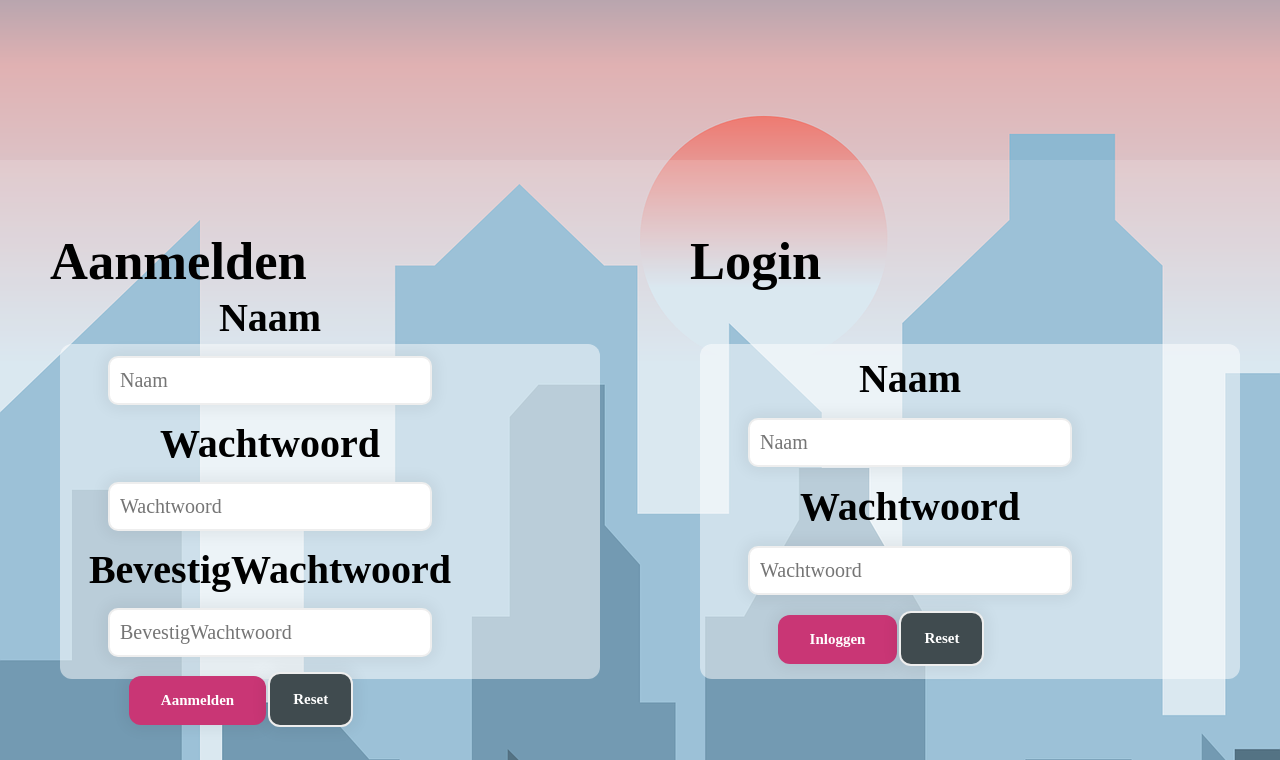
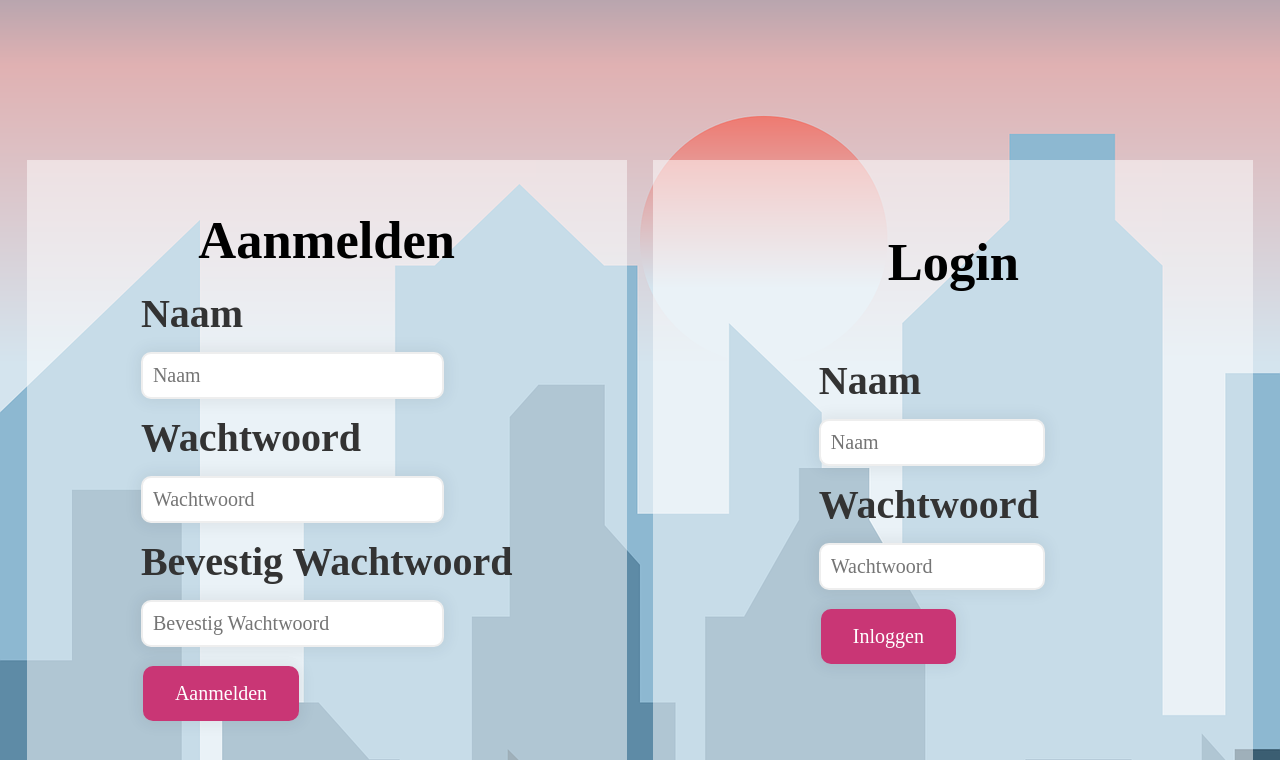
Before and after one commit to rojearo/Rotterdam_Klachten, a PHP site: page / in a window 1280 px wide. Shown: the part 150-910 px from the top of the page. Run offline with PHP 8.4, Linux system fonts and the light colour scheme.

Commit message:
css
heb de css aangepast

```diff
--- a/index.php
+++ b/index.php
@@ -8,80 +8,41 @@
     <link rel="stylesheet" href="stylesheet.css">
 <body>
 
-<?php include"header.php"; ?>
+<?php include "header.php"; ?>
 
 <main>
 
     <div class="container">
-
         <div class="Aanmelden">
-
             <h2>Aanmelden</h2>
-
             <div class="Aanmelden_form">
-
-
-                <form action="register.php"
-                      method="post">
-
-                <form method="POST" action="#">
-
-
+                <form action="register.php" method="post">
                     <label for="Naam">Naam</label>
-
                     <input type="text" placeholder="Naam">
-
                     <label for="Wachtwoord">Wachtwoord</label>
-
                     <input type="password" placeholder="Wachtwoord">
-
-                    <label for="BevestigWachtwoord">BevestigWachtwoord</label>
-
-                    <input type="password" placeholder="BevestigWachtwoord">
-
+                    <label for="BevestigWachtwoord">Bevestig Wachtwoord</label>
+                    <input type="password" placeholder="Bevestig Wachtwoord">
                     <div class="Button">
-
-                        <input type="submit" value="Aanmelden" style="border-radius: 12px;
-background: #C93675;">
-
-                        <input type="button" value="Reset" style="border-radius: 12px;
-background: #404B4F;">
-
+                        <input type="submit" value="Aanmelden">
                     </div>
                 </form>
-
             </div>
-
         </div>
-
         <div class="Login">
             <h2>Login</h2>
             <div class="Aanmelden_form">
-
                 <form>
-
                     <label for="Naam">Naam</label>
-
                     <input type="text" placeholder="Naam">
-
                     <label for="password">Wachtwoord</label>
-
                     <input type="password" placeholder="Wachtwoord">
-
                     <div class="Button">
-
-                        <input type="submit" value="Inloggen" style="border-radius: 12px;
-background: #C93675;">
-
-                        <input type="button" value="Reset" style="border-radius: 12px;
-background: #404B4F;">
-
+                        <input type="submit" value="Inloggen">
                     </div>
                 </form>
-
             </div>
         </div>
-
     </div>
 
 </main>
--- a/stylesheet.css
+++ b/stylesheet.css
@@ -8,10 +8,10 @@ body {
     background-repeat: repeat;
 }
 
-
+/* Header Styles */
 header {
     width: 100%;
-    background: rgba(255, 255, 255, 0.13); /* Fallback color */
+    background: rgba(255, 255, 255, 0.13);
     margin-bottom: 20vh;
 }
 
@@ -36,13 +36,8 @@ header {
         opacity: 0;
     }
 }
-@keyframes fadeIn {
-    to {
-        opacity: 1;
-    }
-}
 
-
+/* Navbar Styles */
 .navbar, img {
     display: flex;
     flex-direction: row;
@@ -79,8 +74,8 @@ li, a {
     color: #000000;
 }
 
-
-.container {
+/* Container Styles */
+.container, .Homepage-container {
     display: flex;
     flex-direction: row;
     justify-content: space-evenly;
@@ -88,106 +83,107 @@ li, a {
     height: 50vh;
 }
 
-.Aanmelden, .Login {
+/* Form Styles */
+.form-container, .Aanmelden, .Login, .klachten, .complimenten {
+    display: flex;
+    justify-content: center;
+    align-items: center;
     padding: 50px;
-    width: 600px;
-    height: 500px;
-    background: rgba(255, 255, 255, 0.13); /* Fallback color */
-    display: flex;
-    align-items: flex-start;
-    flex-direction: column;
-    justify-content: space-around;
     color: #000;
     font-family: Crimson Text;
-    font-size: 35px;
     font-style: normal;
     font-weight: 700;
     line-height: normal;
+    opacity: 0;
+    animation: fadeIn 1s ease-in-out forwards;
 }
 
-.Aanmelden_form {
-    display: flex;
-    width: 539px;
-    height: 335px;
-    flex-shrink: 0;
-    border-radius: 12px;
-    background: rgba(255, 255, 255, 0.51); /* Fallback color */
-    justify-content: center;
+@keyframes fadeIn {
+    to {
+        opacity: 1;
+    }
 }
 
-.Aanmelden_form, form {
-    width: 100%;
+.form-container {
+    width: 500px;
+    height: 500px;
+    background: rgba(255, 255, 255, 0.13);
+    flex-direction: column;
+}
+
+.Aanmelden, .Login, .klachten, .complimenten {
+    width: 500px;
+    height: 500px;
+    background: rgba(255, 255, 255, 0.51);
+    display: flex;
+    align-items: center;
+    flex-direction: column;
+    justify-content: space-around;
+    font-size: 35px;
+}
+
+.Aanmelden_form, .form-container, form {
     display: flex;
     flex-direction: column;
     gap: 15px;
     justify-content: center;
     margin: 10px;
-    color: #000;
-    font-family: Crimson Text;
     font-size: 20px;
-    font-style: normal;
-    font-weight: 700;
-    line-height: normal;
 }
 
 form label {
-    font-size: 20px;
+    font-size: 40px;
+    color: #333333;
 }
 
 form input {
-    width: 135px;
-    height: 25px;
-    border-radius: 5px;
+    padding: 10px;
+    border-radius: 10px;
+    width: 75%;
+    border: 2px solid #eee;
+    box-shadow: 0 0 15px 4px rgba(0, 0, 0, 0.06);
+    font-family: inherit;
+    font-size: inherit;
 }
 
-.Button {
-    display: flex;
-    justify-content: flex-end;
-    margin-right: 50px;
+input[type="submit"] {
+    width: fit-content;
+    height: fit-content;
+    background-color: #C93675;
+    border: none;
+    color: white;
+    padding: 16px 32px;
+    text-decoration: none;
+    margin: 4px 2px;
+    cursor: pointer;
+    transition: transform 0.3s ease, box-shadow 0.3s ease;
 }
 
-.Button input {
-    width: 85px;
-    height: 55px;
-    flex-shrink: 0;
-    border-radius: 12px;
-    margin-right: 10px;
-    color: #FFF;
-    text-align: center;
-    font-family: Crimson Text;
-    font-size: 15px;
-    font-style: normal;
-    font-weight: 700;
-    line-height: normal;
+input[type="submit"]:hover {
+    transform: scale(1.1);
+    box-shadow: 0 0 10px rgba(0, 0, 0, 0.3);
 }
 
-.button input:hover {
-
+.main-form {
+    display: flex;
+    justify-content: center;
+    align-items: center;
 }
 
+/* Homepage Container Styles */
 .Homepage-container {
-    display: flex;
-    flex-direction: row;
-    justify-content: space-evenly;
-    width: 100%;
     height: 5vh;
 }
 
+/* Klachten en Complimenten Styles */
 .klachten, .complimenten {
-    padding: 50px;
     width: 700px;
     height: 300px;
     border-radius: 12px;
-    background: rgba(255, 255, 255, 0.51); /* Fallback color */
-    background: rgba(255, 255, 255, 0.51); /* Black background with 0.5 opacity */
+    background: rgba(255, 255, 255, 0.51);
     display: flex;
     align-items: flex-start;
     justify-content: space-between;
-    color: #000;
-    font-family: Crimson Text;
-    font-style: normal;
-    font-weight: 700;
-    line-height: normal;
     flex-direction: column;
 }
 
@@ -207,58 +203,3 @@ form input {
 .complimenten-Button:hover, .klachten-Button:hover {
     height: 200px;
 }
-
-.form-container {
-    display: flex;
-    justify-content: center;
-    align-items: center;
-    background: rgba(255, 255, 255, 0.51); /* Fallback color */
-    margin-bottom: 20vh;
-}
-
-form {
-    display: flex;
-    justify-content: space-evenly;
-    align-items: center;
-    width: 400px;
-    height: 500px;
-    gap: 15px;
-}
-
-form label {
-    font-size: 40px;
-}
-
-form input {
-    padding: 10px;
-    border-radius: 10px;
-    width: 75%;
-    border: 2px solid #eee;
-    box-shadow: 0 0 15px 4px rgba(0, 0, 0, 0.06);
-    font-family: inherit;
-    font-size: inherit;
-}
-
-input[type="submit"] {
-    width: fit-content;
-    height: fit-content;
-    background-color: #404B4F;
-    border: none;
-    color: white;
-    padding: 16px 32px;
-    text-decoration: none;
-    margin: 4px 2px;
-    cursor: pointer;
-    transition: transform 0.3s ease, box-shadow 0.3s ease;
-}
-
-input[type="submit"]:hover {
-    transform: scale(1.1);
-    box-shadow: 0 0 10px rgba(0, 0, 0, 0.3);
-}
-
-.main-form {
-    display: flex;
-    justify-content: center;
-    align-items: center;
-}
```
Also changed, not shown: Complimenten/create1.php (+5 -4 lines), Complimenten/create2.php (+5 -4 lines), Klachten/create1.php (+4 -4 lines), Klachten/create2.php (+4 -3 lines), homepage.php (+7 -5 lines).
